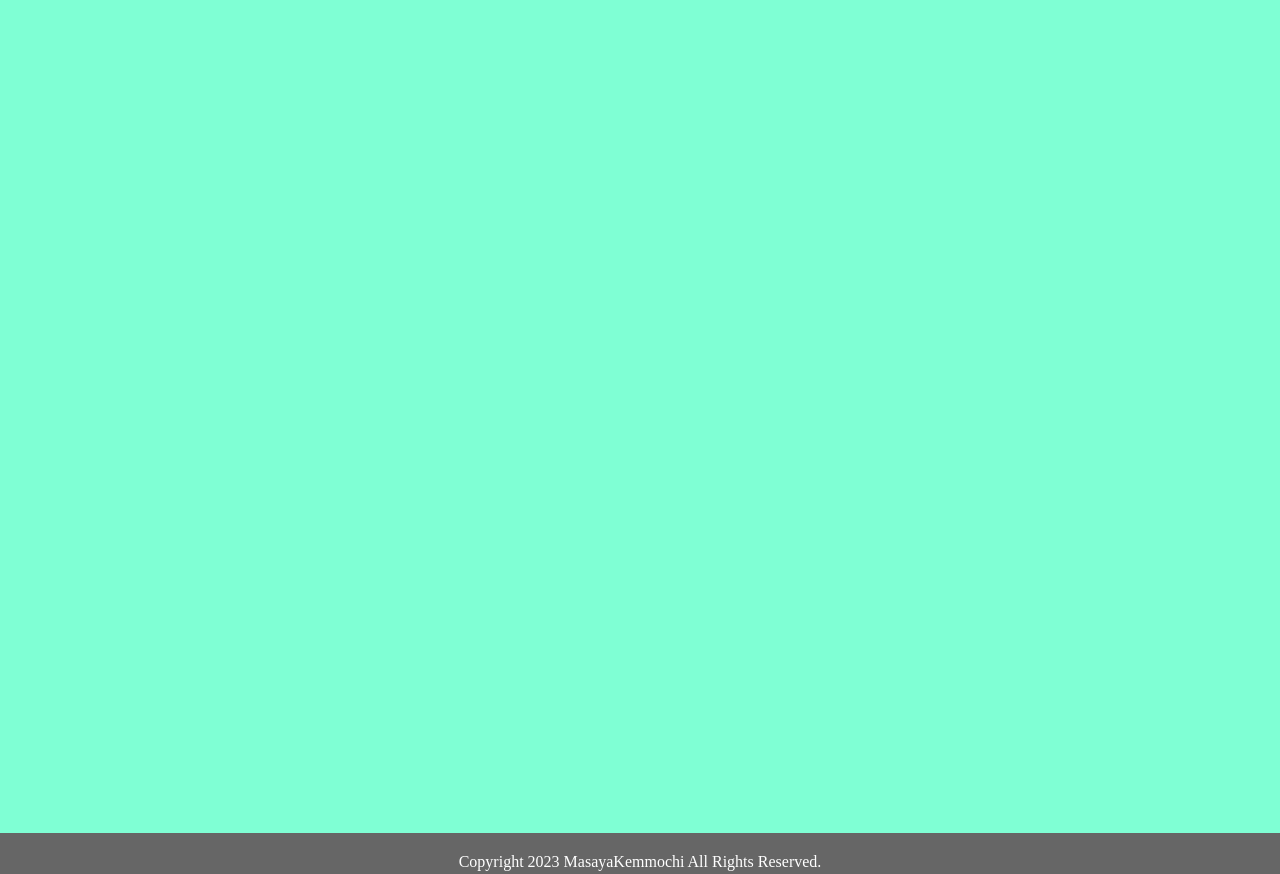
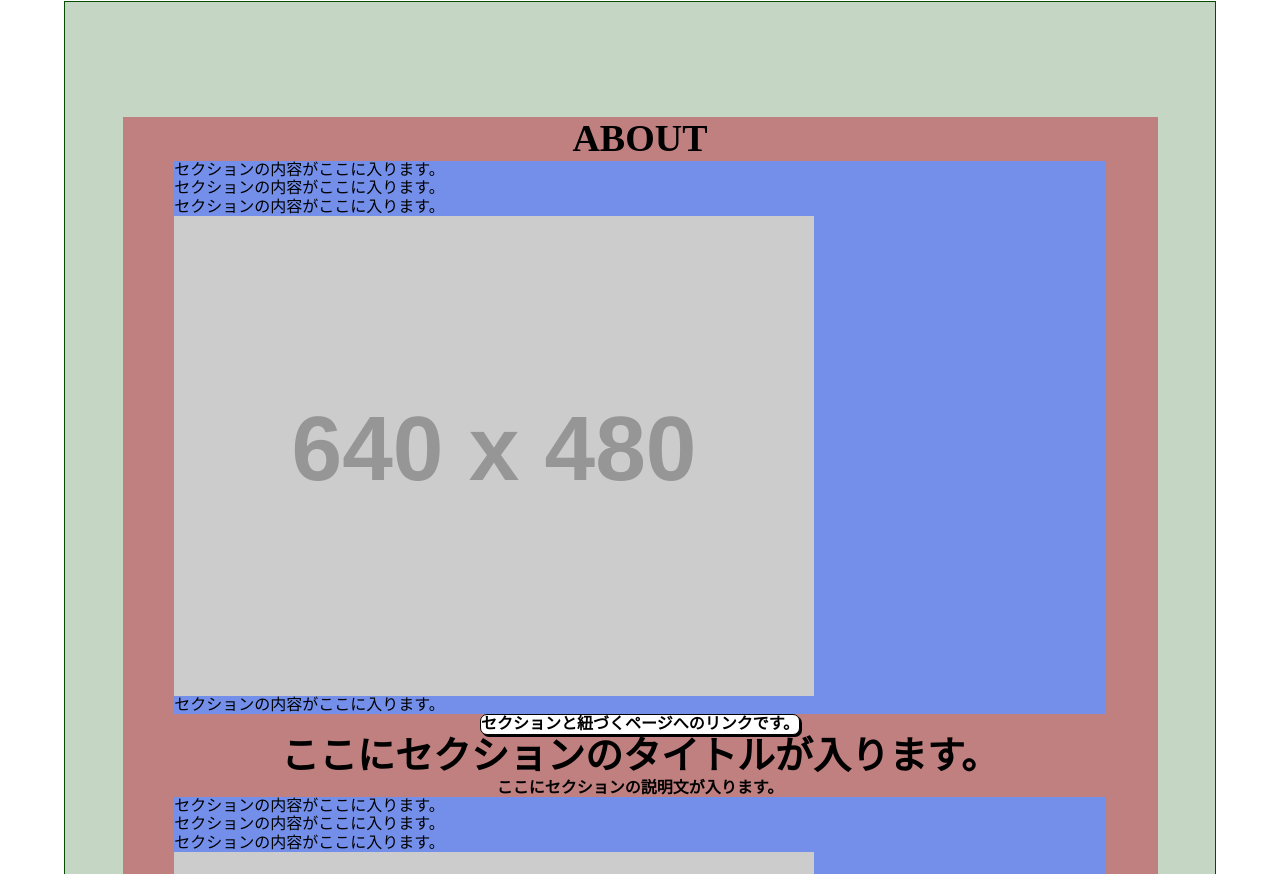
Before and after one commit to kmmch/portfolio-static, a plain HTML site: page index.html in a window 1280 px wide. Shown: the part 927-1801 px from the top of the page. Drawn offline with Linux system fonts and the light colour scheme; placeholder pictures from the web are drawn by us.

Commit message:
セクションテンプレート作成

```diff
--- a/assets/js/index.js
+++ b/assets/js/index.js
@@ -25,11 +25,19 @@ window.onload = () => {
 
 (function() {
 
+    // 固定化ヘッダー
     const fixedHeader = document.getElementById('header--fixed');
+
+    // ハンバーガーボタン
     const humburgerBtn = document.getElementById('humburger-btn');
 
+    // メインビジュアル
+    const mainvisual = document.getElementById('mainvisual');
+    // メインビジュアルの高さ
+    const mainvisualHeight = mainvisual.clientHeight;
+
+    // 画面位置（Y軸方向）が変化したかをチェックする関数
     const isUp = (function() {
-
         const scrollElement = document.scrollingElement;
         let flag, prePoint, scrollPoint;
 
@@ -41,12 +49,14 @@ window.onload = () => {
             return flag;
 
         }
-
     }());
 
 
-    window.addEventListener('scroll', () => {
-        if (window.pageYOffset > 300) {
+    // 固定要素を表示する関数
+    const showFixedElements = () => {
+
+        // 画面位置（Y軸方向）がメインビジュアルより下かどうかを判定する
+        if (window.pageYOffset > (mainvisualHeight*0.8)) {
 
             if (isUp()) {
                 fixedHeader.classList.remove('is-show');
@@ -60,5 +70,14 @@ window.onload = () => {
             fixedHeader.classList.remove('is-show');
             humburgerBtn.classList.remove('is-show');
         }
-    })
+    }
+
+
+    // スクロールイベント発生時に処理する内容
+    window.addEventListener('scroll', () => {
+
+        showFixedElements();
+
+    });
+
 }());
--- a/assets/scss/style.scss
+++ b/assets/scss/style.scss
@@ -14,6 +14,58 @@
     margin: 0 auto;
 }
 
+.section {
+    &__wrapper {
+        background-color: #c08080;
+        width: 90%;
+        margin: 0 auto;
+    }
+
+    &__head {
+        text-align: center;
+    }
+
+    &__ttl {
+        @include rem(38);
+        font-weight: bold;
+        text-transform: uppercase;
+    }
+
+    &__description {
+        font-weight: bold;
+    }
+
+    &__contents {
+        background-color: #738fea;
+        width: 90%;
+        margin: 0 auto;
+    }
+
+    &__link {
+        text-align: center;
+    }
+}
+
+.btn {
+    display: inline-block;
+    background-color: #fff;
+    border: 1px solid #000;
+    font-weight: 600;
+    cursor: pointer;
+    transition: all 0.3s;
+    color: #000;
+    text-decoration: none !important;
+
+    &--solid {
+        box-shadow: 2px 2px 0 0 #000;
+        border-radius: 7px;
+
+        &:hover {
+            transform: translate(2px, 2px);
+            box-shadow: none;
+        }
+    }
+}
 
 
 /*========= ヘッダー ===============*/
@@ -227,6 +279,41 @@
 
 
 
+
+
+
+/*========= メインコンテンツ ===============*/
+main {
+    padding: 10% 5%;
+    display: flex;
+    justify-content: space-between;
+
+    &.isTop {
+        & article {
+            width: 100%;
+        }
+
+        & aside {
+            display: none;
+        }
+    }
+}
+
+article {
+    width: 67%;
+    padding: 10% 0;
+    border: 1px solid #064c03;
+    background-color: #c5d6c4;
+}
+
+aside {
+    width: 27%;
+    padding: 10% 0;
+    border: 1px solid #000;
+    background-color: #9299cc;
+}
+
+
 /*========= フッター ===============*/
 .footer {
     width:100%;
--- a/index.html
+++ b/index.html
@@ -37,7 +37,7 @@
 
 
 
-    <div class="mainvisual">
+    <section id="mainvisual" class="mainvisual">
         <div class="mainvisual__wrapper">
             <h2 class="mainvisual__ttl">
                 ここにメインビジュアルのテキストが入ります。<br>
@@ -45,18 +45,55 @@
                 ここにメインビジュアルのテキストが入ります。
             </h2>
         </div>
-    </div>
+    </section>
 
 
 
 
-    <main>
-        <style>
-            main {
-                background-color: aquamarine;
-                height:120vh;
-            }
-        </style>
+    <main class="isTop">
+        <article>
+            <section id="about" class="section">
+                <div class="section__wrapper">
+                    <div class="section__head">
+                        <h2 class="section__ttl">About</h2>
+                        <!-- <p class="section__description">ここにセクションの説明文が入ります。</p> -->
+                    </div>
+                    <div class="section__body">
+                        <div class="section__contents">
+                            <p>セクションの内容がここに入ります。</p>
+                            <p>セクションの内容がここに入ります。</p>
+                            <p>セクションの内容がここに入ります。</p>
+                            <img src="https://placehold.jp/640x480.png" alt="ダミー画像">
+                            <p>セクションの内容がここに入ります。</p>
+                        </div>
+                        <div class="section__link">
+                            <a href="#" class="btn btn--solid">セクションと紐づくページへのリンクです。</a>
+                        </div>
+                    </div>
+                </div>
+            </section>
+            <section id="section" class="section">
+                <div class="section__wrapper">
+                    <div class="section__head">
+                        <h2 class="section__ttl">ここにセクションのタイトルが入ります。</h2>
+                        <p class="section__description">ここにセクションの説明文が入ります。</p>
+                    </div>
+                    <div class="section__body">
+                        <div class="section__contents">
+                            <p>セクションの内容がここに入ります。</p>
+                            <p>セクションの内容がここに入ります。</p>
+                            <p>セクションの内容がここに入ります。</p>
+                            <img src="https://placehold.jp/640x480.png" alt="ダミー画像">
+                            <p>セクションの内容がここに入ります。</p>
+                        </div>
+                        <div class="section__link">
+                            <a href="#" class="btn btn--solid">セクションと紐づくページへのリンクです。</a>
+                        </div>
+                    </div>
+                </div>
+            </section>
+        </article>
+        <aside>bbbbb</aside>
     </main>
 
 
```
Also changed, not shown: assets/css/style.css, 1 other file.
